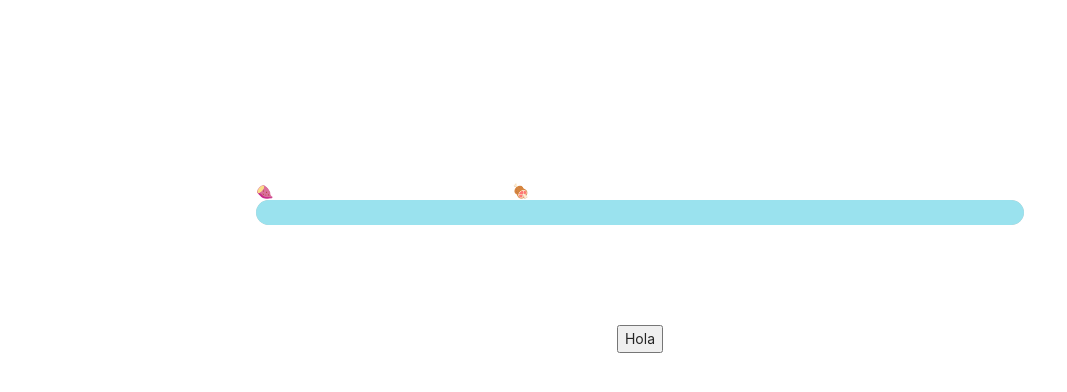
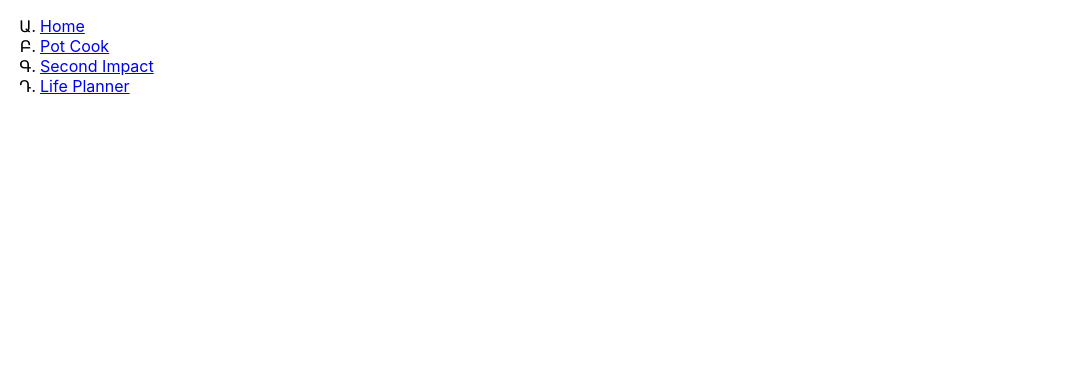
Before and after one commit to sobre-mesa/homestead, a React (Create React App) app: page / in a window 1280 px wide. Shown: the top 392 px of the page, without its empty margins (0-1067 px from the left). Built offline with nearby package versions, Linux system fonts and the light colour scheme.

Commit message:
Post merge stuff

```diff
--- a/package.json
+++ b/package.json
@@ -14,6 +14,7 @@
     "react-dom": "^16.13.1",
     "react-redux": "^7.1.3",
     "react-router": "^5.1.2",
+    "react-router-dom": "^5.1.2",
     "react-scripts": "3.4.1"
   },
   "scripts": {
--- a/src/App.css
+++ b/src/App.css
@@ -1 +1,3 @@
-@import '~antd/dist/antd.css';
+.nav-bar{
+  list-style: armenian;
+}
--- a/src/App.js
+++ b/src/App.js
@@ -2,13 +2,52 @@ import React from 'react';
 import { Counter } from './features/counter/Counter';
 import SecondImpact from './pages/second_impact/SecondImpact';
 import PotCook from './pages/pot_cook/potCook';
+import {
+  BrowserRouter as Router,
+  Switch,
+  Route,
+  Link
+} from "react-router-dom";
+
 import './App.css';
 
-function App() {
+const NavBar = props => {
   return (
-    <div>
-      <PotCook/>
-    </div>
+      <ul className="nav-bar">
+        <li>
+          <Link to="/">Home</Link>
+        </li>
+        <li>
+          <Link to="/pot-cook">Pot Cook</Link>
+        </li>
+        <li>
+          <Link to="/second-impact">Second Impact</Link>
+        </li>
+        <li>
+          <Link to="/life-planner">Life Planner</Link>
+        </li>
+      </ul>
+  )
+}
+
+const App = () => {
+  return (
+    <>
+      <Router>
+        <NavBar />
+        <Switch>
+          <Route path="/second-impact">
+            <SecondImpact />
+          </Route>
+          <Route path="/pot-cook">
+            <PotCook />
+          </Route>
+          <Route path="/life-planner">
+            <SecondImpact />
+          </Route>
+        </Switch>
+      </Router>
+    </>
   );
 }
 
```
Also changed, not shown: 1 other file (tests, documents, lock files or other folders).
